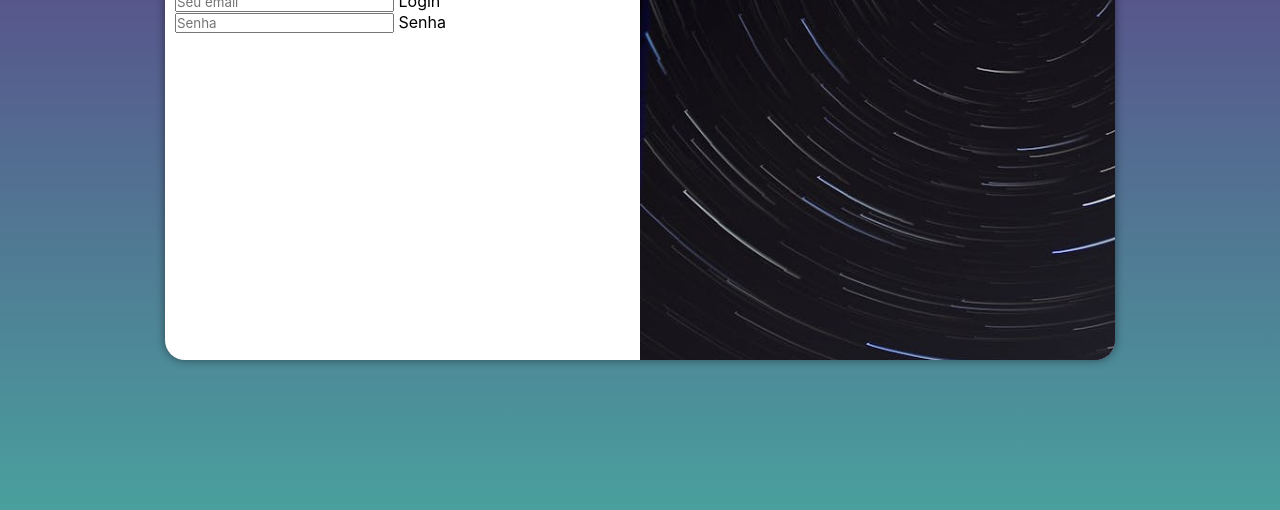
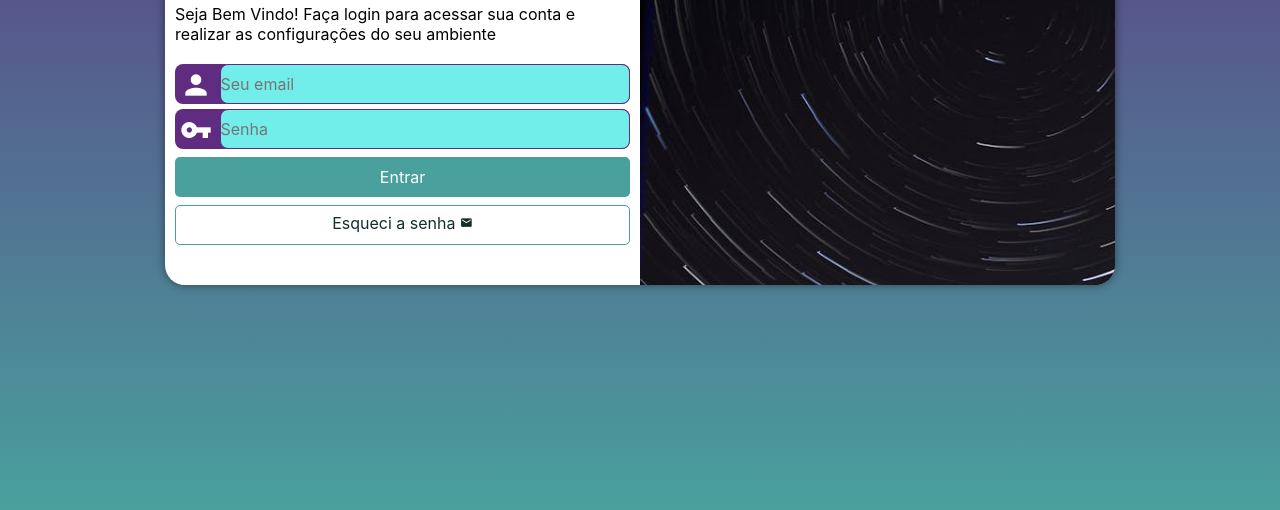
Before and after one commit to LucasTonolli/html-css, a plain HTML site: page projeto-4/index.html in a window 1280 px wide. Shown: the part 290-800 px from the top of the page. Drawn offline with Linux system fonts and the light colour scheme.

Commit message:
Finalização do projeto

```diff
--- a/projeto-4/css/main.css
+++ b/projeto-4/css/main.css
@@ -30,19 +30,19 @@ section#login {
   position: absolute;
   top: 50%;
   left: 50%;
-  transform: translate(-50%, -50%);
   background-color: #fff;
   width: 250px;
-  height: 500px;
+  height: 520px;
   border-radius: 20px;
   overflow: hidden;
   box-shadow: 0 0 10px rgba(0, 0, 0, 0.459);
 
   transition: width 0.5s;
   transition-timing-function: ease;
+  transform: translate(-50%, -50%);
 }
 
-#login > div#img {
+#login>div#img {
   background: var(--lilas) url(../imagens/img-login.jpg);
   height: 200px;
   background-size: cover;
@@ -55,11 +55,82 @@ section#login {
   display: block;
 }
 
-div#form-login > h1 {
+div#form-login>h1 {
   text-align: center;
   margin-bottom: 10px;
 }
 
-div#form-login > p {
+div#form-login>p {
   font-size: 0.8em;
 }
+
+form>div.field {
+  background-color: var(--lilas);
+  width: 100%;
+  height: 40px;
+  border-radius: 8px;
+  margin: 5px 0;
+}
+
+form label {
+  display: none;
+}
+
+div.field>i {
+  color: #fff;
+  font-size: 2em;
+  width: 40px;
+  padding: 5px;
+}
+
+div.field>input {
+  background-color: #71eeea;
+  font-size: 1em;
+  width: calc(100% - 44.5px);
+  height: 100%;
+  border: 1px solid var(--lilas);
+  border-radius: 8px;
+  transform: translateY(-11px);
+}
+
+div.field>input:focus-within {
+  background-color: #fff;
+}
+
+.button,
+input[type="submit"] {
+  display: block;
+  font-size: 1em;
+  width: 100%;
+  height: 40px;
+  border-radius: 5px;
+  color: #fff;
+  border: none;
+  margin: .5em 0;
+  cursor: pointer;
+  text-align: center;
+}
+
+.button {
+  background-color: #fff;
+  border: 1px solid var(--verde);
+  color: #152e2d;
+  text-decoration: none;
+  padding-top: 7px;
+}
+
+input[type="submit"] {
+  background-color: var(--verde);
+}
+
+input[type="submit"]:hover {
+  background-color: #152e2d;
+}
+
+.button:hover {
+  background-color: #6ae2de;
+}
+
+a.button>i {
+  font-size: .8em;
+}
--- a/projeto-4/css/medias.css
+++ b/projeto-4/css/medias.css
@@ -3,34 +3,39 @@
 @media screen and (min-width: 768px) and (max-width: 992px) {
   section#login {
     width: 80vw;
+    height: 300px;
   }
 
-  section#login > div#img {
+  section#login>div#img {
     float: left;
     width: 30%;
     height: 100%;
   }
 
-  section#login > div#form-login {
+  section#login>div#form-login {
     float: right;
     width: 70%;
   }
+
   body {
     background-image: linear-gradient(to top, var(--verde), var(--lilas));
   }
+
 }
 
 @media screen and (min-width: 992px) {
   section#login {
     width: 950px;
+    height: 350px;
   }
 
-  section#login > div#img {
+  section#login>div#img {
     float: right;
     width: 50%;
     height: 100vh;
   }
-  section#login > div#form-login {
+
+  section#login>div#form-login {
     float: left;
     width: 50%;
   }
@@ -39,11 +44,12 @@
     background-image: linear-gradient(to top, var(--verde), var(--lilas));
   }
 
-  div#form-login > h1 {
+  div#form-login>h1 {
     font-size: 2em;
   }
 
-  div#form-login > p {
-    font-size: 1.2em;
+  div#form-login>p {
+    font-size: 1em;
+    margin: 20px 0;
   }
 }
--- a/projeto-4/index.html
+++ b/projeto-4/index.html
@@ -1,12 +1,15 @@
 <!DOCTYPE html>
 <html lang="en">
+
 <head>
   <meta charset="UTF-8" />
   <meta name="viewport" content="width=device-width, initial-scale=1.0" />
   <link rel="stylesheet" href="css/main.css" />
   <link rel="stylesheet" href="css/medias.css" />
+  <link href="https://fonts.googleapis.com/icon?family=Material+Icons" rel="stylesheet" />
   <title>Login</title>
 </head>
+
 <body>
   <main>
     <section id="login">
@@ -17,23 +20,25 @@
           Seja Bem Vindo! Faça login para acessar sua conta e realizar as
           configurações do seu ambiente
         </p>
-          <form method="POST" action="login.php">
+        <form method="POST" action="login.php" autocomplete="on">
           <div class="field">
-              <input
-                type="email"
-                name="login"
-                id="login"
-                placeholder="Seu email" />
+            <i class="material-icons">person</i>
+            <input type="email" name="login" id="login" placeholder="Seu email" autocomplete="email" required />
             <label for="login">Login</label>
           </div>
 
           <div class="field">
-              <input type="password" name="pwd" id="pwd" placeholder="Senha" />
+            <i class="material-icons">vpn_key</i>
+            <input type="password" name="pwd" id="pwd" placeholder="Senha" autocomplete="current-password" required
+              minlength="8" />
             <label for="login">Senha</label>
           </div>
+          <input type="submit" value="Entrar">
+          <a href="esqueci.html" class="button">Esqueci a senha <i class="material-icons">mail</i></a>
         </form>
       </div>
     </section>
   </main>
 </body>
+
 </html>
```
Lines whose indentation alone changed are shown as unchanged.
